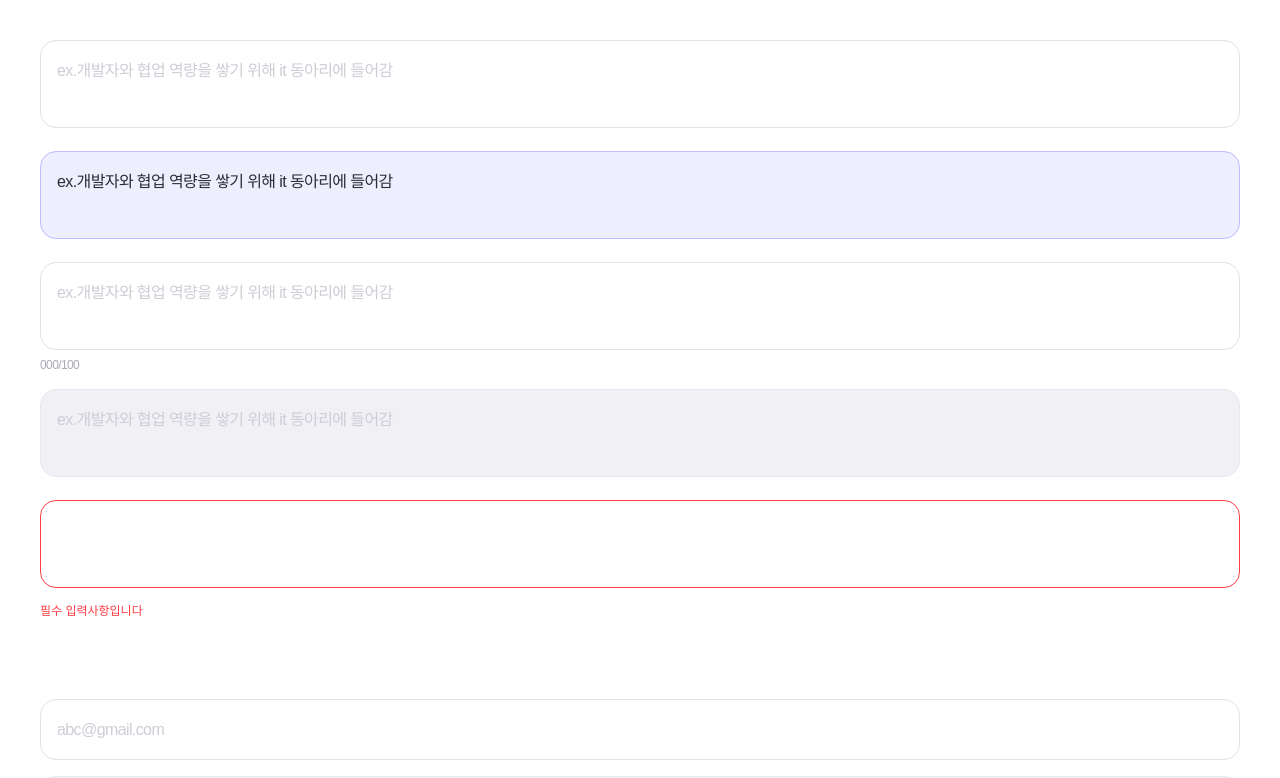
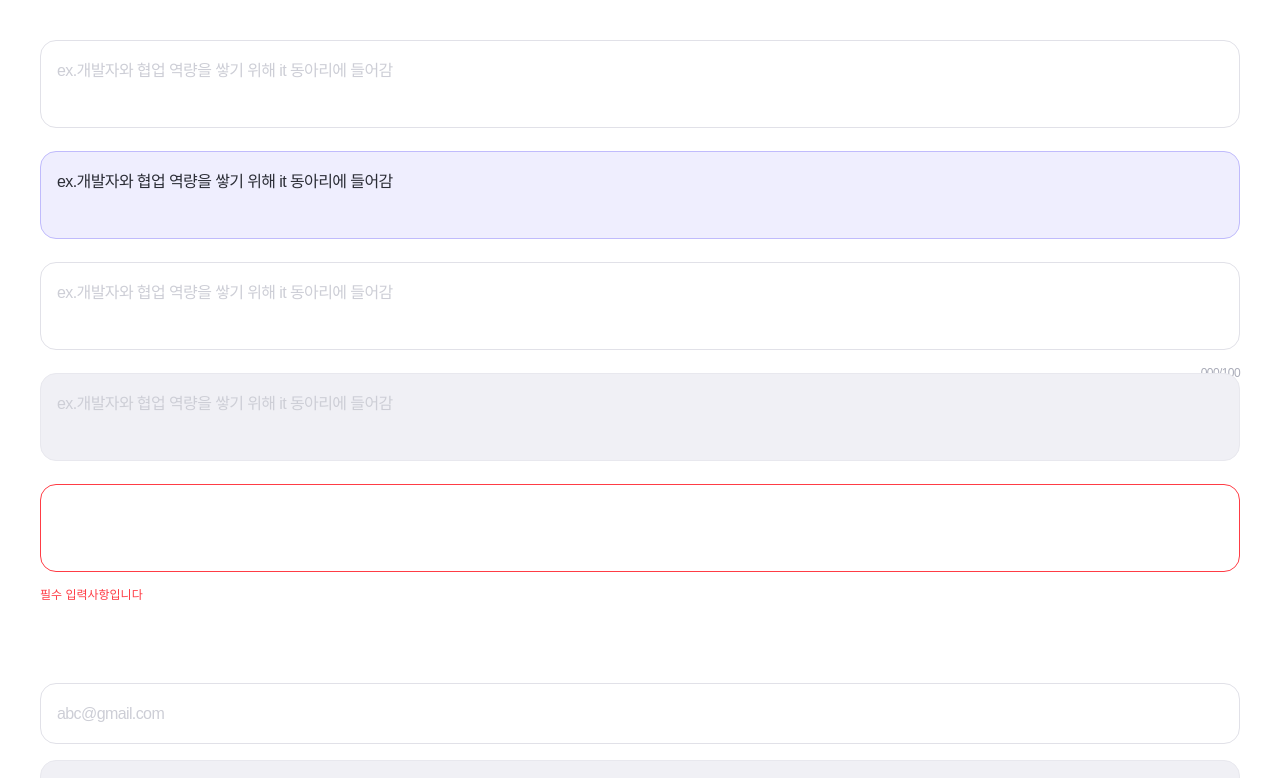
Before and after one commit to depromeet/InsightOut-client, a Next.js app: page /demo/input in a window 1280 px wide. Shown: the top 778 px of the page. Built offline with nearby package versions, Linux system fonts and the light colour scheme; a web font is replaced by a local one.

Commit message:
feat: tailwind-merge 적용

```diff
--- a/src/components/Input/TextAreaField/TextAreaField.tsx
+++ b/src/components/Input/TextAreaField/TextAreaField.tsx
@@ -1,4 +1,6 @@
 import { ComponentPropsWithRef } from 'react';
+
+import { tw } from '@/services/utils/tailwindMerge';
 
 import { ErrorMessage } from '../ErrorMessage';
 import { TextLengthMessage } from '../TextLengthMessage';
@@ -15,13 +17,21 @@ type TextAreaFieldProps = ComponentPropsWithRef<'textarea'> & {
  * @param error true일 경우에 텍스트 필드가 error 상태로 스타일링됩니다.
  * @param errorMessage error가 true인 경우에 사용. 텍스트 필드 하단에 보이는 메시지
  */
-const TextAreaField = ({ showCount, value, maxLength, error, errorMessage, ...props }: TextAreaFieldProps) => {
+const TextAreaField = ({
+  showCount,
+  value,
+  maxLength,
+  error,
+  errorMessage,
+  className,
+  ...props
+}: TextAreaFieldProps) => {
   return (
     <div className="relative">
       <textarea
         value={value}
         maxLength={maxLength}
-        className={`form resize-none ${value ? 'form-typed' : ''} ${error ? 'form-error' : ''}`}
+        className={tw(`form resize-none ${value ? 'form-typed' : ''} ${error ? 'form-error' : ''}`, className)}
         {...props}
       />
       {showCount && (
--- a/src/components/Input/TextField/TextField.tsx
+++ b/src/components/Input/TextField/TextField.tsx
@@ -1,4 +1,6 @@
 import { ComponentPropsWithRef, PropsWithChildren } from 'react';
+
+import { tw } from '@/services/utils/tailwindMerge';
 
 import { ErrorMessage } from '../ErrorMessage';
 import { TextLengthMessage } from '../TextLengthMessage';
@@ -17,7 +19,16 @@ type TextFieldProps = ComponentPropsWithRef<'input'> & {
  * @param errorMessage error가 true인 경우에 사용. 텍스트 필드 하단에 보이는 메시지
  * @param emailDomain mode="email"인 경우에 사용. 텍스트 필드의 오른쪽에 이메일 도메인 주소가 보입니다 (ex. '@'gmail.com)
  */
-const TextField = ({ mode, error, errorMessage, emailDomain, value, maxLength, ...props }: TextFieldProps) => {
+const TextField = ({
+  mode,
+  error,
+  errorMessage,
+  emailDomain,
+  value,
+  maxLength,
+  className,
+  ...props
+}: TextFieldProps) => {
   return (
     <div className="relative">
       <label htmlFor="">{mode === 'chip' && <Chip />}</label>
@@ -25,7 +36,7 @@ const TextField = ({ mode, error, errorMessage, emailDomain, value, maxLength, .
         type={mode === 'password' ? 'password' : 'text'}
         value={value}
         maxLength={maxLength}
-        className={`form w-full ${value ? 'form-typed' : ''} ${error ? 'form-error' : ''}`}
+        className={tw(`form w-full ${value ? 'form-typed' : ''} ${error ? 'form-error' : ''}`, className)}
         {...props}
       />
       <RightContent>
--- a/src/components/Input/TextLengthMessage.tsx
+++ b/src/components/Input/TextLengthMessage.tsx
@@ -1,10 +1,14 @@
-type TextLengthMessageProps = {
+import { ComponentPropsWithRef } from 'react';
+
+import { tw } from '@/services/utils/tailwindMerge';
+
+type TextLengthMessageProps = ComponentPropsWithRef<'p'> & {
   currentLength: number;
   maxLength: number;
 };
 
-export const TextLengthMessage = ({ currentLength, maxLength }: TextLengthMessageProps) => (
-  <p className="text-gray-500 c1">
+export const TextLengthMessage = ({ currentLength, maxLength, className, ...props }: TextLengthMessageProps) => (
+  <p className={tw('mt-2 text-gray-500 c1', className)} {...props}>
     <span className={currentLength > 0 ? 'text-green-400' : ''}>
       {formatCurrentTextLength(currentLength, maxLength)}
     </span>
--- /dev/null
+++ b/src/services/utils/tailwindMerge.ts
@@ -0,0 +1,3 @@
+import { extendTailwindMerge } from 'tailwind-merge';
+
+export const tw = extendTailwindMerge({});
```
